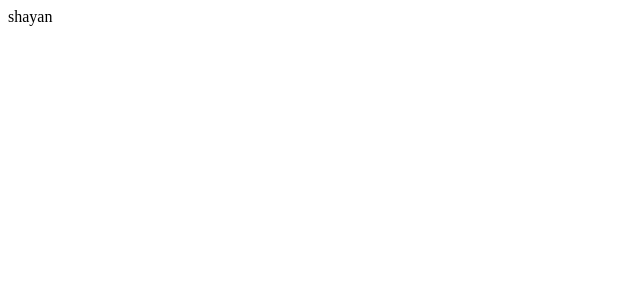
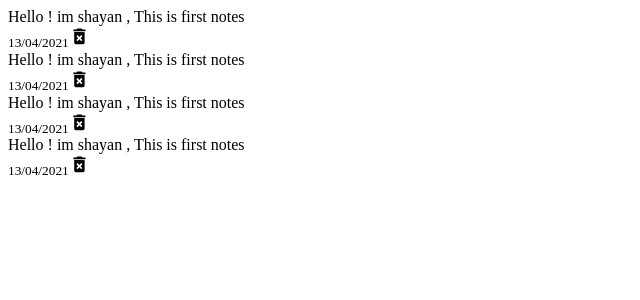
Before and after one commit to miladmrk94/notes-app, a React (Create React App) app: page / in a window 1280 px wide. Shown: the top 300 px of the page, without its empty margins (0-640 px from the left). Built offline with nearby package versions, Linux system fonts and the light colour scheme.

Commit message:
add note list

```diff
--- a/package.json
+++ b/package.json
@@ -8,6 +8,7 @@
     "@testing-library/user-event": "^13.5.0",
     "react": "^18.0.0",
     "react-dom": "^18.0.0",
+    "react-icons": "^4.3.1",
     "react-scripts": "5.0.0",
     "web-vitals": "^2.1.4"
   },
--- a/src/App.js
+++ b/src/App.js
@@ -1,8 +1,9 @@
+import NoteList from "./components/NotesList";
 
 function App() {
   return (
-    <div className="App">
-      shayan
+    <div className="container">
+      <NoteList />
     </div>
   );
 }
--- /dev/null
+++ b/src/components/Note.jsx
@@ -0,0 +1,14 @@
+import { MdDeleteForever } from 'react-icons/md';
+
+const Note = () => {
+    return (
+        <div className="note">
+            <span>Hello ! im shayan , This is first notes</span>
+            <div className="note-footer">
+                <small>13/04/2021</small>
+                <MdDeleteForever className='delete-icon' size='1.3em' />
+            </div>
+        </div>
+    )
+}
+export default Note;
--- /dev/null
+++ b/src/components/NotesList.jsx
@@ -0,0 +1,13 @@
+import Note from "./Note";
+
+const NoteList = () => {
+    return (
+        <div className="notes-list">
+            <Note />
+            <Note />
+            <Note />
+            <Note />
+        </div>
+    )
+}
+export default NoteList;
```
Also changed, not shown: 1 other file (tests, documents, lock files or other folders).
